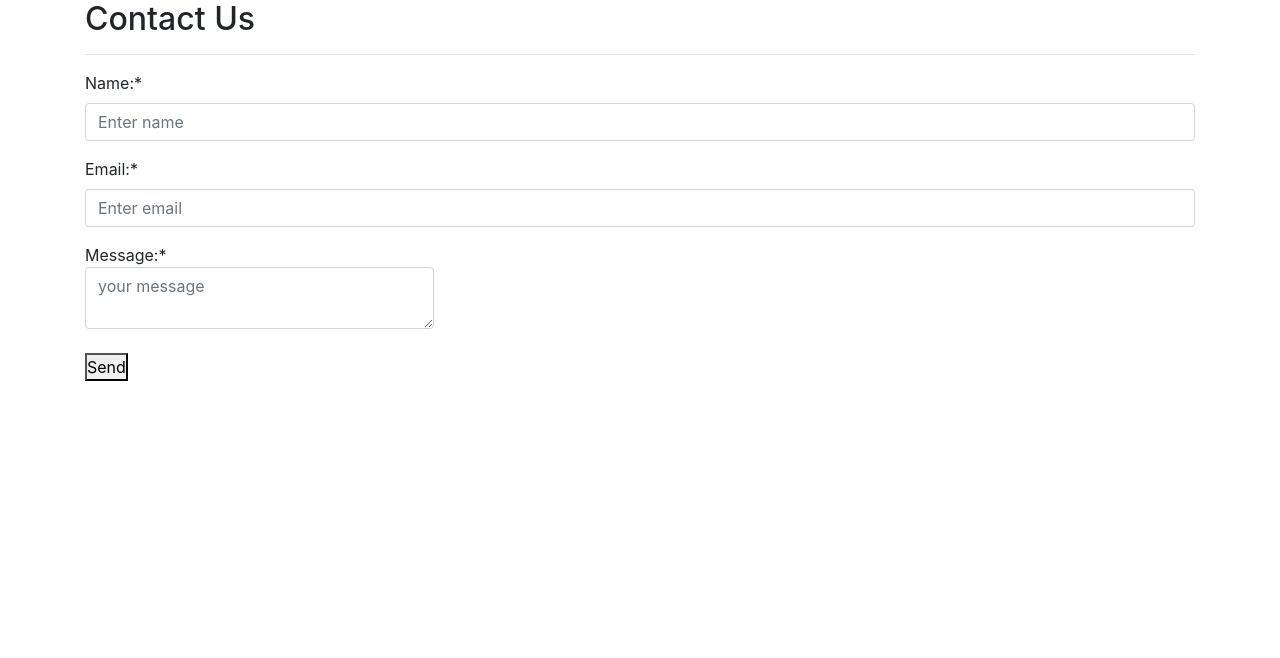
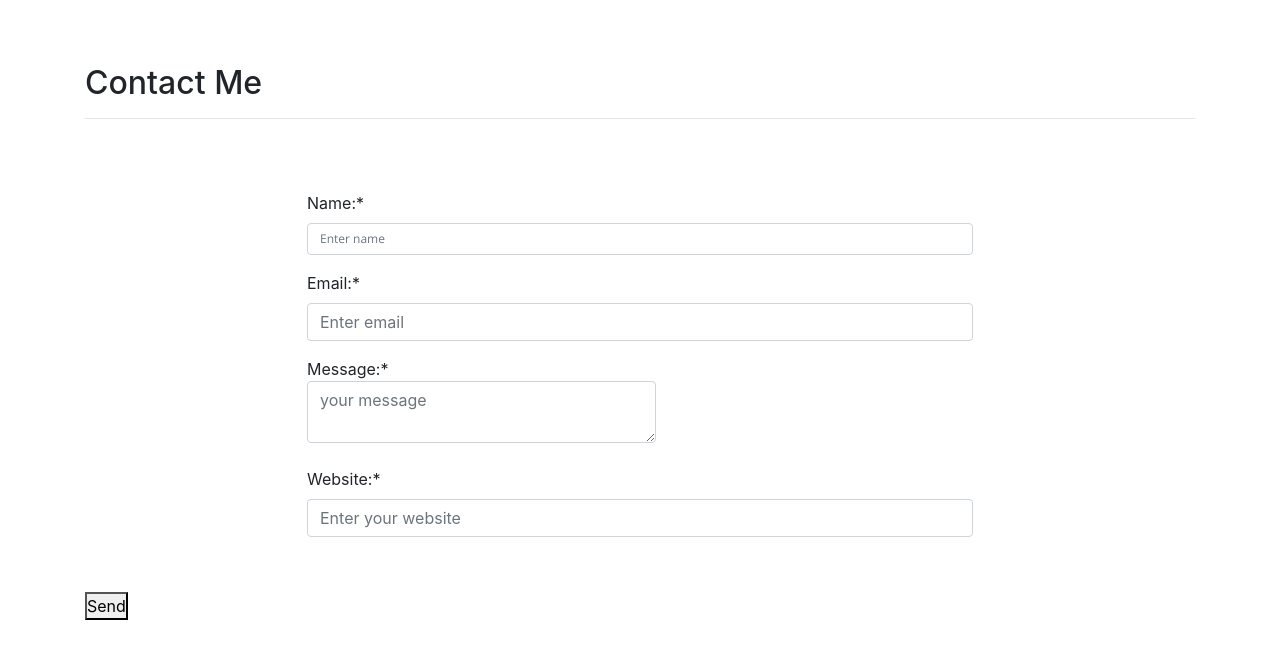
Before and after one commit to teamallnighter/Netlify-Contact-Form, a plain HTML site: page index.html in a window 1280 px wide. Drawn offline with nearby package versions, Linux system fonts and the light colour scheme; files that its build step writes are made by us from their sources; a web font is replaced by a local one.

Commit message:
adding url

```diff
--- a/index.html
+++ b/index.html
@@ -20,7 +20,8 @@
 </head>
 <body>
 	<div class="container">
-  		<h2>Contact Us</h2><hr>
+  		<h2>Contact Me</h2><hr>
+		  <div class="form-container">
   			<form name="contact" method="POST" action="/thankyou.html" data-netlify="true">
 				<div class="form-group">
 					<label for="name">Name:*</label>
@@ -34,11 +35,17 @@
 				<div class="form-group">
 					<label>Message:*<br> <textarea placeholder="your message" class="form-control" name="message" cols="30"></textarea></label>
 				</div>
+				<div class="form-group">
+				</div>
+					<label for="email">Website:*</label>
+					<input type="url" class="form-control" name="website" id="website" placeholder="Enter your website">
+				</div>
 				<div>
 					<button type="submit">Send</button>
 				</div>
 			</form>
 		</div>
 	</div>
+</div>
 </body>
 </html>
--- a/style.css
+++ b/style.css
@@ -27,9 +27,14 @@ body {
 	width:100%;
 	margin:0 auto;
 	position:relative;
+	padding: 5%;
 }
 
-#contact input[type="text"], #contact input[type="email"], #contact input[type="tel"], #contact input[type="url"], #contact textarea, #contact button[type="submit"] { font:400 12px/16px "Open Sans", Helvetica, Arial, sans-serif; }
+.form-container{
+	padding: 5% 20%;
+}
+
+input[type="text"], #contact input[type="email"], #contact input[type="tel"], #contact input[type="url"], #contact textarea, #contact button[type="submit"] { font:400 12px/16px "Open Sans", Helvetica, Arial, sans-serif; }
 
 #contact {
 	background:#F9F9F9;
```
Also changed, not shown: thankyou.html (+1 -1 lines).
